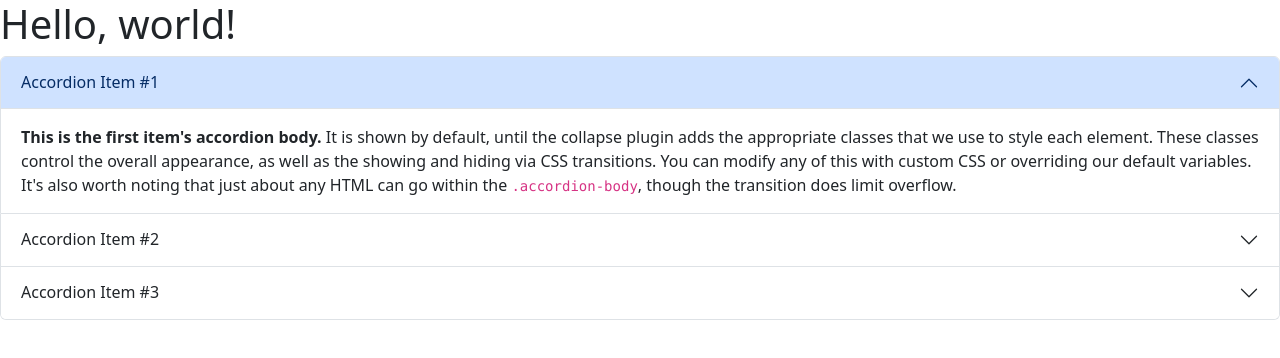
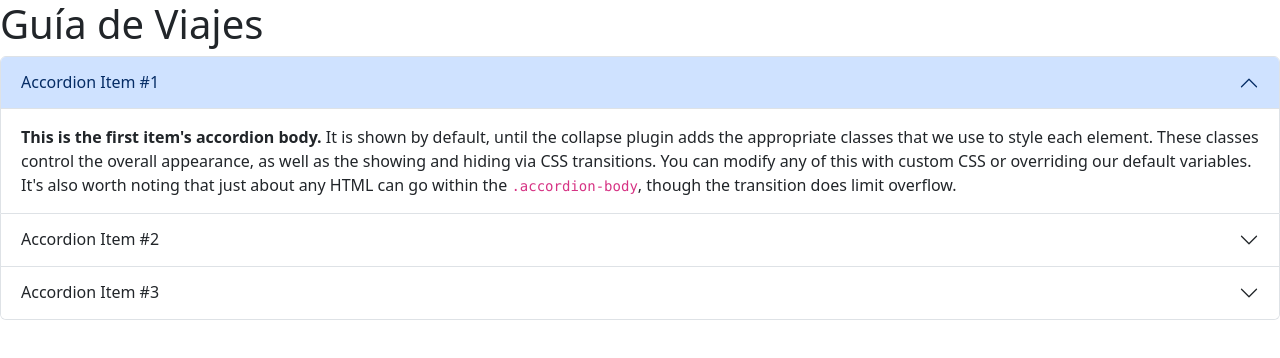
Before and after one commit to armandomunozngit/guia-hoteles, a website: page index.html in a window 1280 px wide. Drawn offline with nearby package versions, Linux system fonts and the light colour scheme.

Commit message:
index modificado

```diff
--- a/index.html
+++ b/index.html
@@ -7,7 +7,7 @@
     <link href="https://cdn.jsdelivr.net/npm/bootstrap@5.3.5/dist/css/bootstrap.min.css" rel="stylesheet" integrity="sha384-SgOJa3DmI69IUzQ2PVdRZhwQ+dy64/BUtbMJw1MZ8t5HZApcHrRKUc4W0kG879m7" crossorigin="anonymous">
   </head>
   <body>
-    <h1>Hello, world!</h1>
+    <h1>Guía de Viajes</h1>
     <script src="https://cdn.jsdelivr.net/npm/bootstrap@5.3.5/dist/js/bootstrap.bundle.min.js" integrity="sha384-k6d4wzSIapyDyv1kpU366/PK5hCdSbCRGRCMv+eplOQJWyd1fbcAu9OCUj5zNLiq" crossorigin="anonymous"></script>
 
 
```
